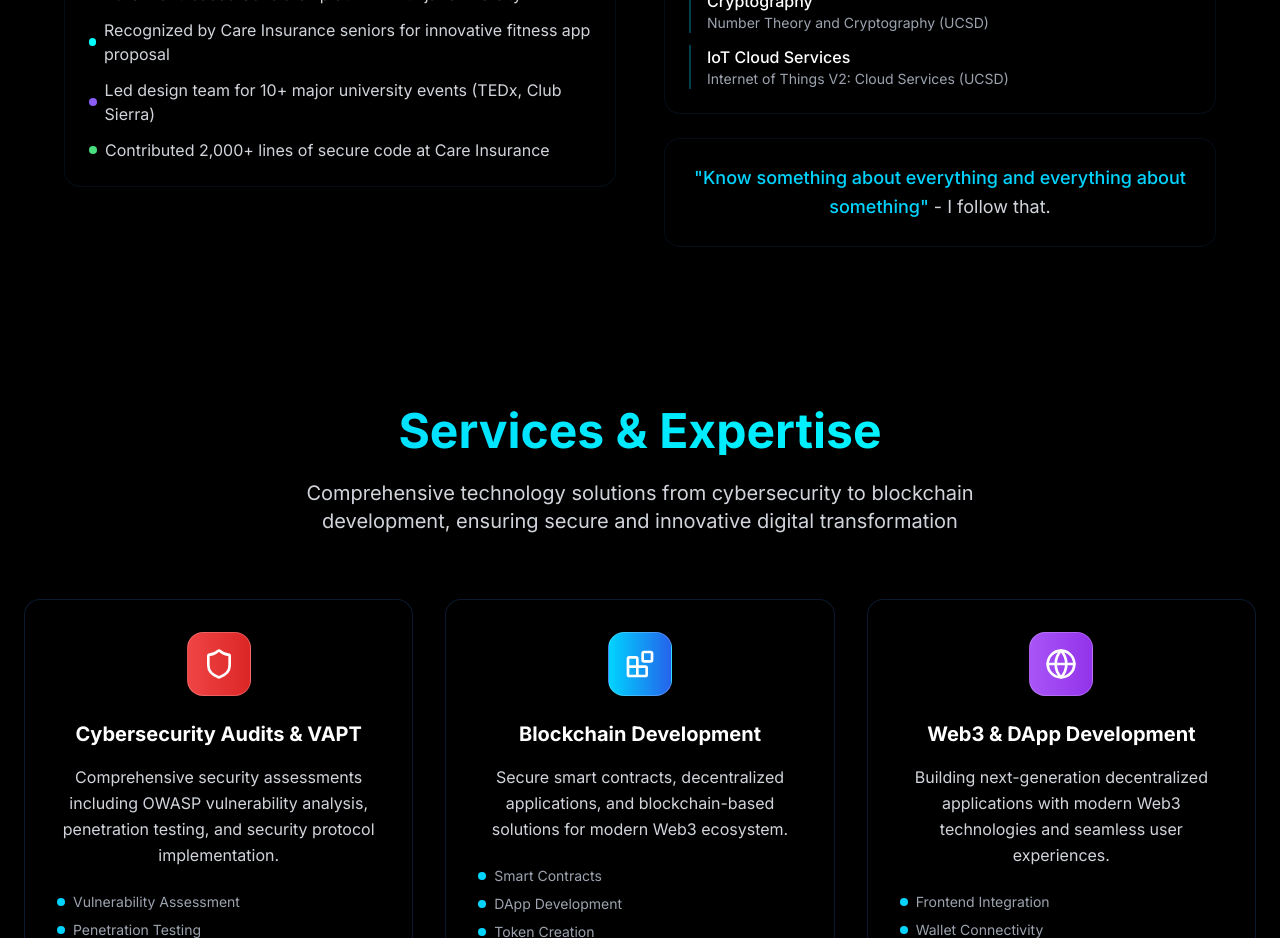
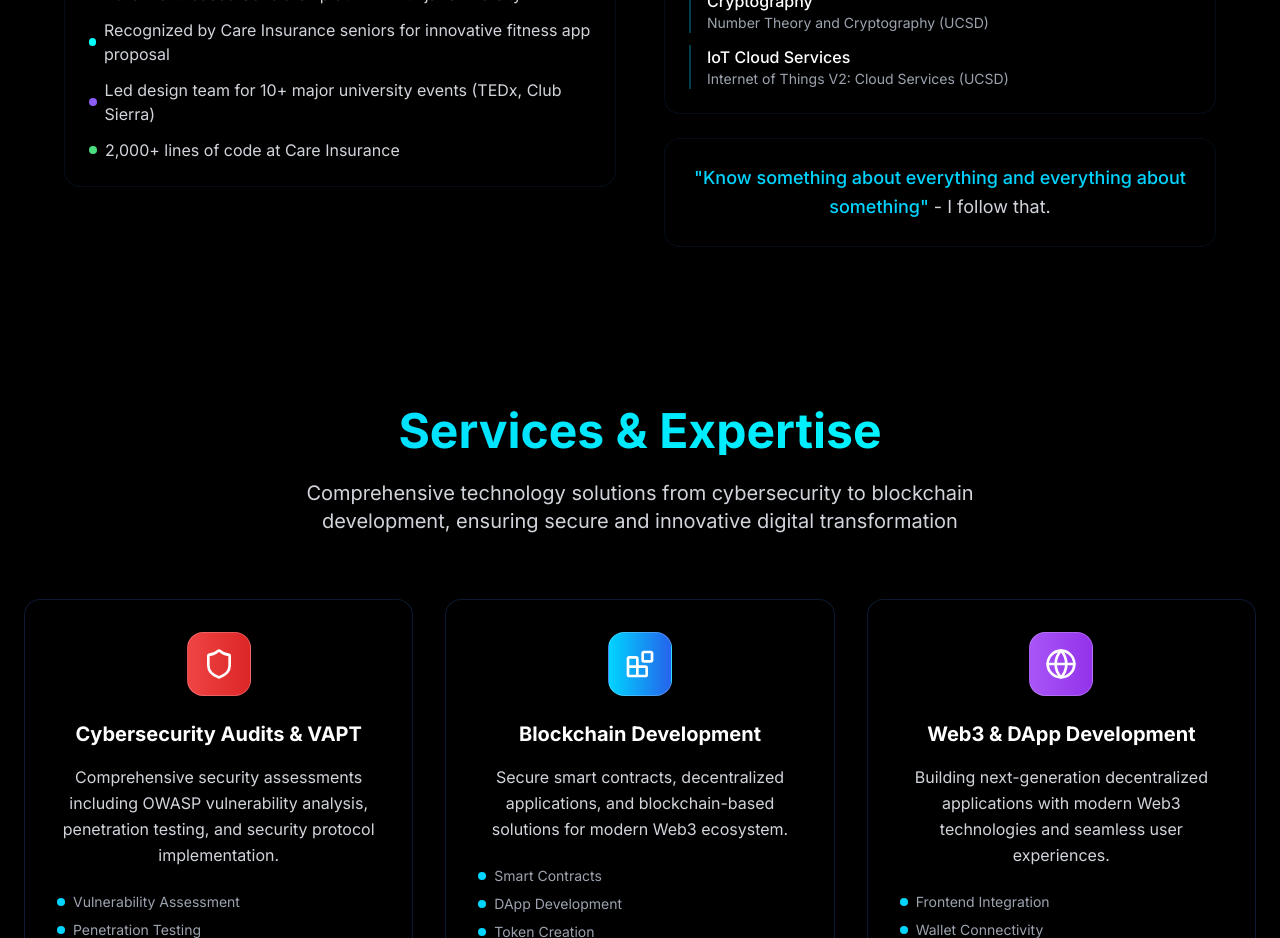
Before and after one commit to anuragged/MyPortfolio, a React (Vite) app: page / in a window 1280 px wide. Shown: the part 1540-2478 px from the top of the page. Built offline with nearby package versions, Linux system fonts and the light colour scheme.

Commit message:
Updated About.tsx

```diff
--- a/src/components/About.tsx
+++ b/src/components/About.tsx
@@ -104,7 +104,7 @@ const About: React.FC = () => {
                   </div>
                   <div className="flex items-center space-x-2">
                     <div className="w-2 h-2 bg-green-400 rounded-full"></div>
-                    <span>Contributed 2,000+ lines of secure code at Care Insurance</span>
+                    <span>2,000+ lines of code at Care Insurance</span>
                   </div>
                 </div>
               </div>
```
